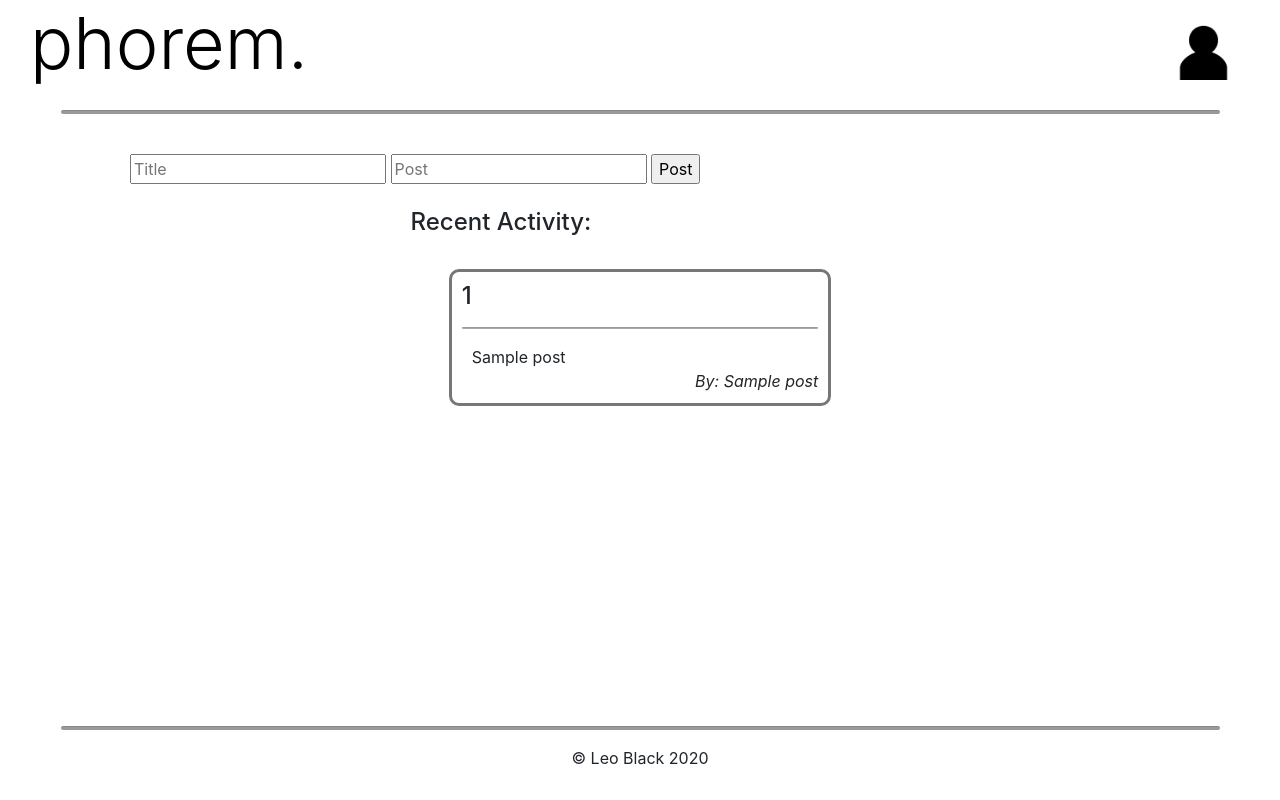
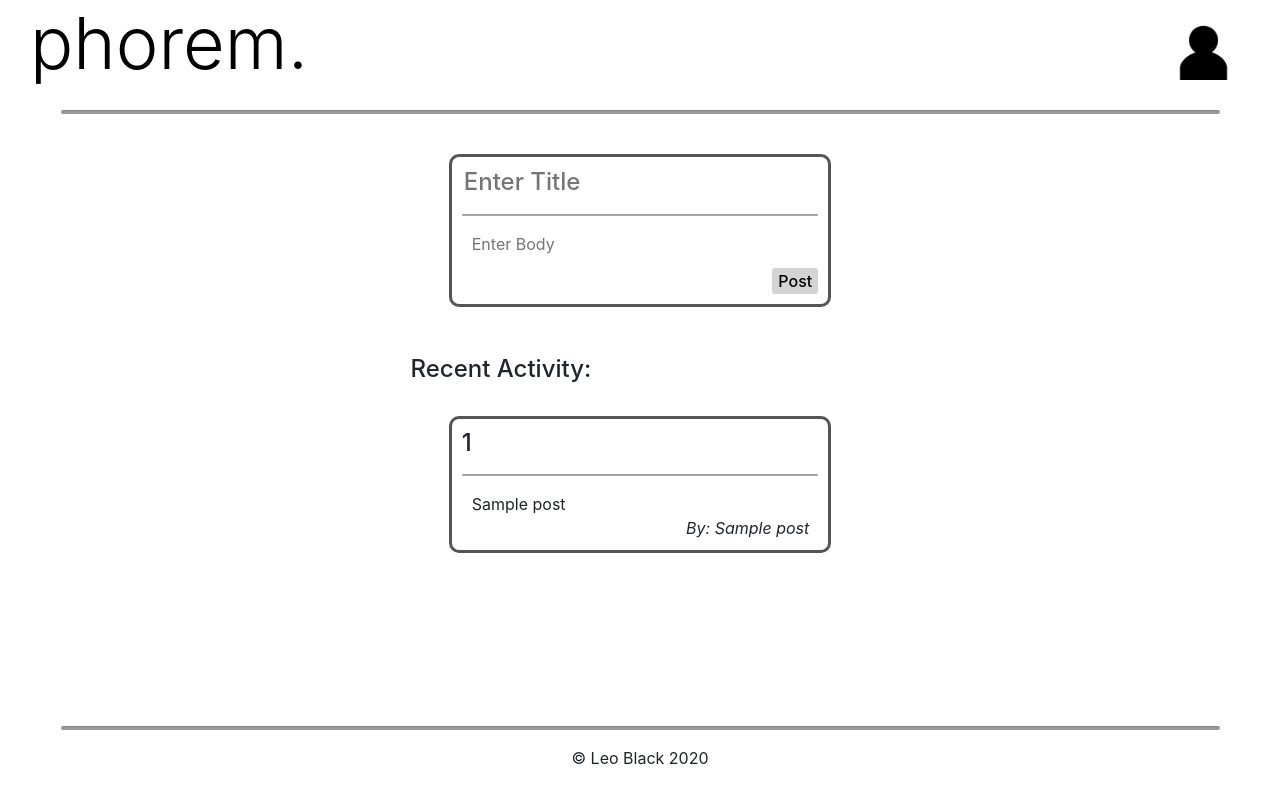
Before and after one commit to Leo-Black/phorems, a Python web app: template templates/index.html in a window 1280 px wide. Run offline with Jinja, Linux system fonts and the light colour scheme; the template is opened without the code that fills it: most values are stand-ins (such as "Sample title", 1, 10 or a date in 2020); some libraries are stand-ins or nearby versions.

Commit message:
modified post creator styling

```diff
--- a/app.py
+++ b/app.py
@@ -92,12 +92,12 @@ def index():
     if 'logged_in' not in session:
         return render_template('login.html')
     cursor = get_database().cursor()
-    sql_query = 'SELECT Posts.Title, Posts.Body, Users.Username FROM Posts INNER JOIN Users ON Posts.Creator = Users.ID' # Gets the post's title, body text and author from the database
+    sql_query = 'SELECT Posts.Title, Posts.Body, Users.Username FROM Posts INNER JOIN Users ON Posts.Creator = Users.ID ORDER BY Posts.ID DESC' # Gets the post's title, body text and author from the database, putting the most recent post first
     cursor.execute(sql_query)
     results = cursor.fetchall()
     return render_template('index.html', posts=results) # Renders 'index.html' and prints the list of posts
 
-@app.route('/post/fail', methods=['GET', 'POST'])
+@app.route('/post/fail', methods=['GET', 'POST']) # The user will only ever see the URL /post/fail if the post wasn't accepted, the function does more than just print an error page
 def posts():
     '''Adds the inputted post to the database if both values are entered.'''
     if 'logged_in' not in session:
--- a/static/style.css
+++ b/static/style.css
@@ -9,6 +9,7 @@
   flex: 1;
 }
 
+/* Modifies the horizontal lines at the top and bottom of the screen */
 #site-divider{
   width: 95%;
   height: 3px;
@@ -22,12 +23,49 @@ a {
   color: #000 !important;
 }
 
+#input-post{
+  border: solid #555;
+  border-radius: 10px;
+  padding: 10px 10px 0px;
+  width: 37.5%;
+  margin: 0px auto;
+}
+
+#input-title{
+  width: 99.5%;
+  background: none;
+  border: none;
+  outline: none;
+  font-weight: 500;
+}
+
+#input-body{
+  width: 100%;
+  background: none;
+  border: none;
+  outline: none;
+  padding: 0px 10px;
+}
+
+#submit-button{
+  margin-top: 12px;
+  background: #D4D4D4;
+  border: none;
+  outline: none;
+  float: right;
+  font-weight: 500;
+  color: black;
+  border-radius: 3px;
+}
+
 #posts{
+  /* Puts padding around the text*/
   padding: 0px 10px;
+  /* Wraps text and keeps it in the box */
   overflow-wrap: break-word;
-  border: solid #777;
+  border: solid #555;
   border-radius: 10px;
-  border-width: 3px;
+  /* Changes how wide the whole post is */
   width: 37.5%;
   margin: 0px auto;
 }
@@ -36,10 +74,11 @@ a {
   padding-top: 10px;
 }
 
+/* Modifies the horizontal line in each post. The rounded edges are more noticeable when zoomed in */
 #post-divider{
   height: 1px;
   background-color: #AAAAAA;
-  border-radius: 100px;
+  border-radius: 1px;
 }
 
 #body{
@@ -48,5 +87,6 @@ a {
 
 #author{
   text-align: right;
+  padding-right: 9px;
   padding-bottom: 10px;
 }
--- a/templates/index.html
+++ b/templates/index.html
@@ -35,18 +35,19 @@
         <!-- Allows the user to create a new post -->
         <div id='input-post'>
             <form action='/post/fail' method='POST'>
-                <input type='text' placeholder='Title' name='title'>
-                <input type='text' placeholder='Post' name='post'>
-                <input type='submit' value='Post'>
+                <h4><input type='text' placeholder='Enter Title' name='title' id='input-title'></h4>
+                <hr id='post-divider'>
+                <input type='text' placeholder='Enter Body' name='post' id='input-body'> <br>
+                <input type='submit' value='Post' id='submit-button'> <br>
             </form> <br>
-        </div>
-
-        <h4 style='padding-left: 27.5%;'>Recent Activity:</h4> <br>
+        </div> <br> <br>
 
         <!-- Prints any errors if they exist -->
         {% if error %}
             <h3><p class='error' style='color: #000;'>{{ error }}</p></h3>
         {% endif %}
+
+        <h4 style='padding-left: 27.5%;'>Recent Activity:</h4> <br>
 
         <!-- Lists each previous post -->
         {% if posts %}
```
Also changed, not shown: database.db.
